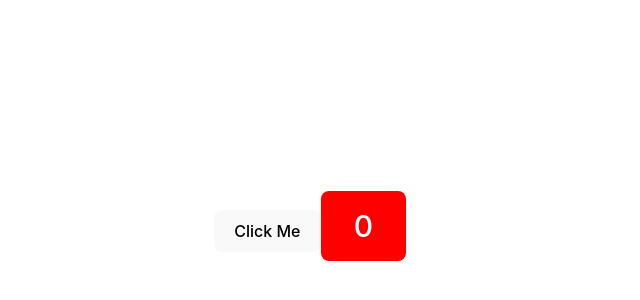
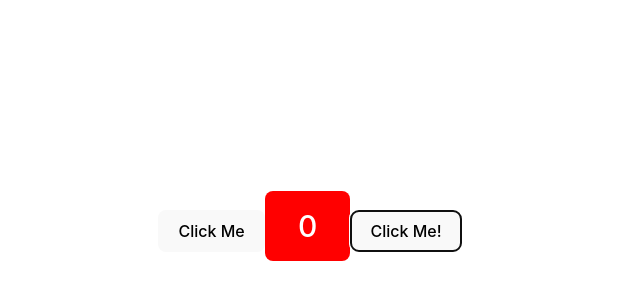
Before and after one commit to nicosicolo/TSInReact, a React (Vite) app: page / in a window 1280 px wide. Shown: the part 174-474 px from the top of the page, without its empty margins (330-970 px from the left). Built offline with nearby package versions, Linux system fonts and the light colour scheme.

Commit message:
Changes to show how to use spread operator on a html element

```diff
--- a/src/App.tsx
+++ b/src/App.tsx
@@ -2,6 +2,7 @@ import { useState } from 'react';
 import './App.css';
 import Button from './Button';
 import OtherButton from './OtherButton';
+import AutoFocusButton from './AutoFocusButton';
 
 function App() {
 
@@ -27,6 +28,7 @@ function App() {
         }}
         handleClick={() => handleClick('texto') }
       >{icon}</OtherButton>
+      <AutoFocusButton type="submit" autoFocus={true} defaultValue="Test" />
     </>
   )
 }
--- a/src/AutoFocusButton.tsx
+++ b/src/AutoFocusButton.tsx
@@ -1,3 +1,4 @@
+import React, { ComponentPropsWithoutRef } from "react";
 /*
 type ButtonProps = {
     type: 'submit' | 'reset' | 'button';
@@ -5,11 +6,10 @@ type ButtonProps = {
 };
 */
 
-import { ComponentProps } from "react"
 
-type ButtonProps = ComponentProps<"button"> //now we can receive every props that a button element could receive
+type ButtonProps = React.ComponentPropsWithoutRef<"button"> //now we can receive every props that a button element could receive
 
-export default function AutoFocusButton ({type, autoFocus}: ButtonProps) {
+export default function AutoFocusButton ({type, autoFocus, ...rest}: ButtonProps) { //We use spread operator to scoop the rest of props that are not exclusive for the button html element.
 
-    return <button>Click Me!</button>
+    return <button type={type} autoFocus={autoFocus} {...rest}>Click Me!</button> //Spread the rest of props
 }
```
